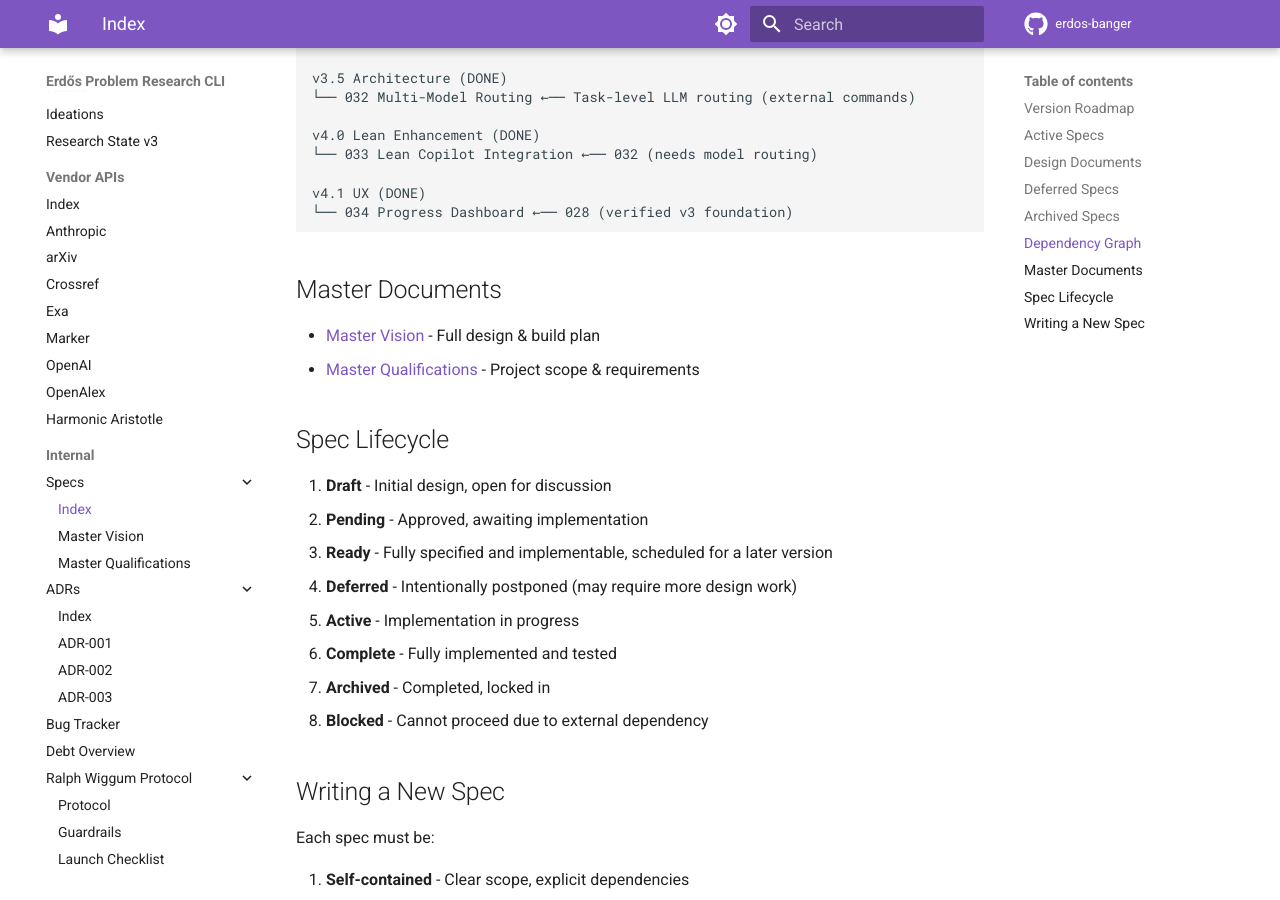
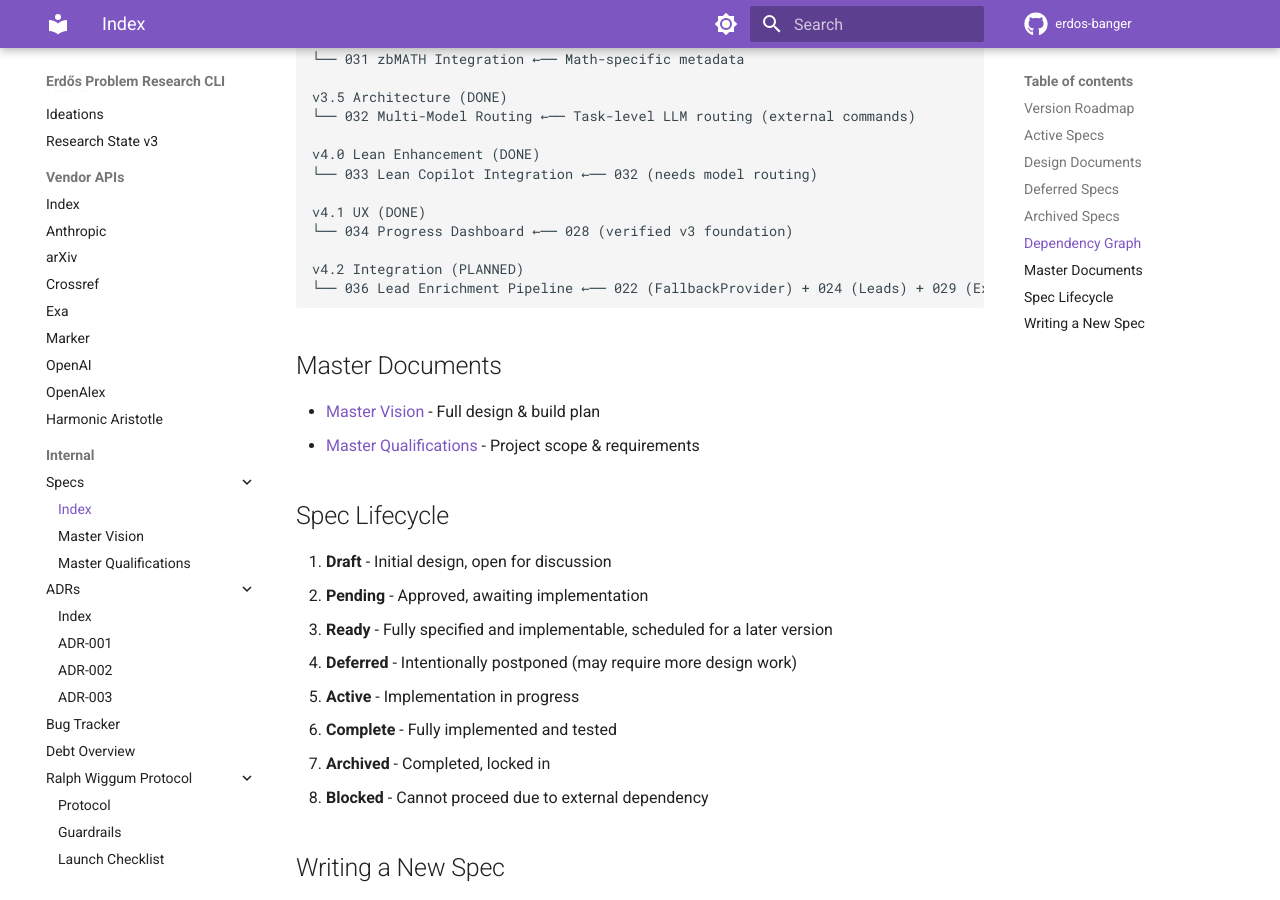
Before and after one commit to research-developer/erdos-banger, an MkDocs documentation site: the page built from docs/_specs/README.md, in a window 1280 px wide and 900 px high, scrolled down 4311 px. Built offline with MkDocs 1.6.1 and Material for MkDocs 9.7.7, drawn with Linux system fonts in a browser that asks for light colours; comment, search, counter and statistics services are not loaded; some of the changed text lies outside the part shown.

Commit message:
feat(docs): add Lead Enrichment Pipeline specification and update active specs
- Introduced the Lead Enrichment Pipeline (SPEC-036) to bridge discovery and enrichment processes.
- Updated the active specs section in the README to reflect the new draft status of SPEC-036.
- Adjusted the next spec ID to reflect the upcoming work on SPEC-037.

````diff
--- a/docs/_specs/README.md
+++ b/docs/_specs/README.md
@@ -20,6 +20,7 @@ v3.4 (DONE)     Research APIs: zbMATH integration
 v3.5 (DONE)     Architecture: Multi-model routing
 v4.0 (DONE)     Lean: Lean Copilot integration
 v4.1 (DONE)     UX: Progress dashboard
+v4.2 (PLANNED)  Integration: Lead enrichment pipeline (discovery → manifest)
 ```
 
 ## Active Specs
@@ -158,6 +159,9 @@ v4.0 Lean Enhancement (DONE)
 
 v4.1 UX (DONE)
 └── 034 Progress Dashboard ←── 028 (verified v3 foundation)
+
+v4.2 Integration (PLANNED)
+└── 036 Lead Enrichment Pipeline ←── 022 (FallbackProvider) + 024 (Leads) + 029 (Exa)
 ```
 
 ## Master Documents
````
